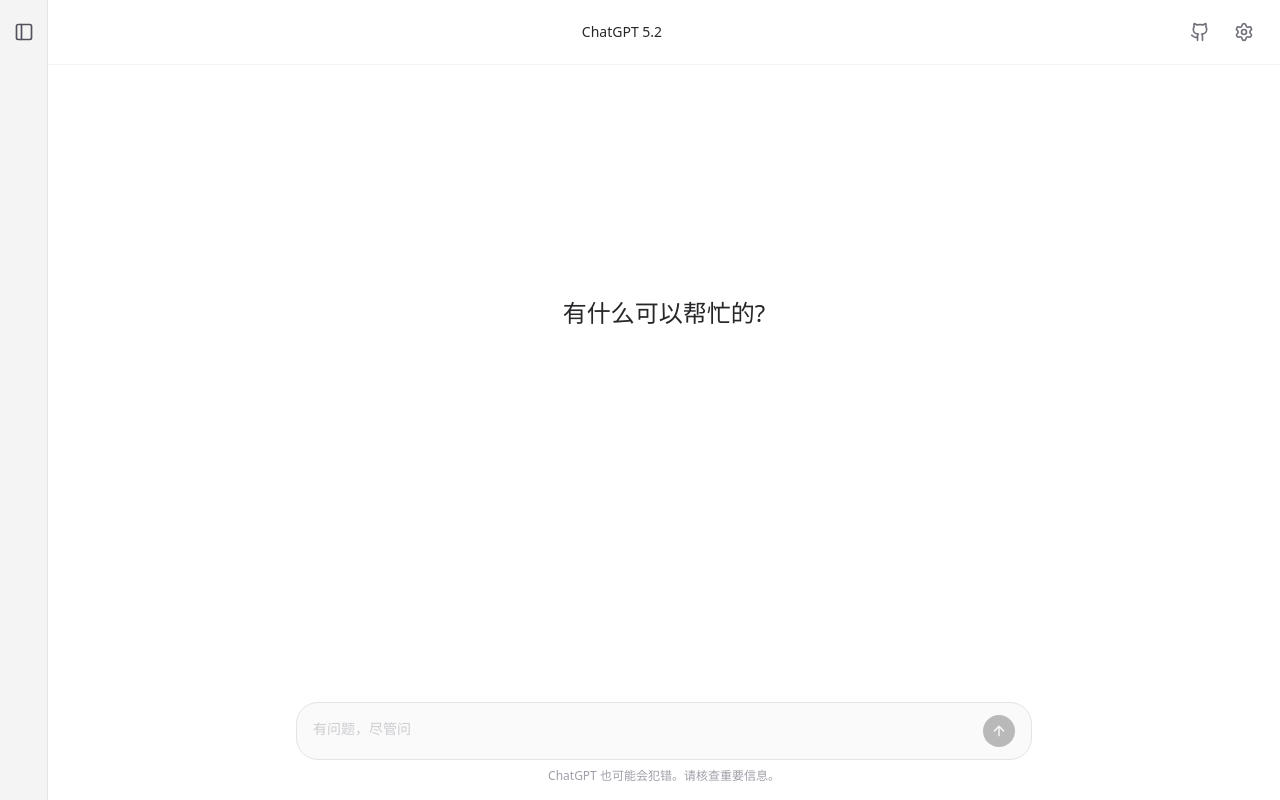
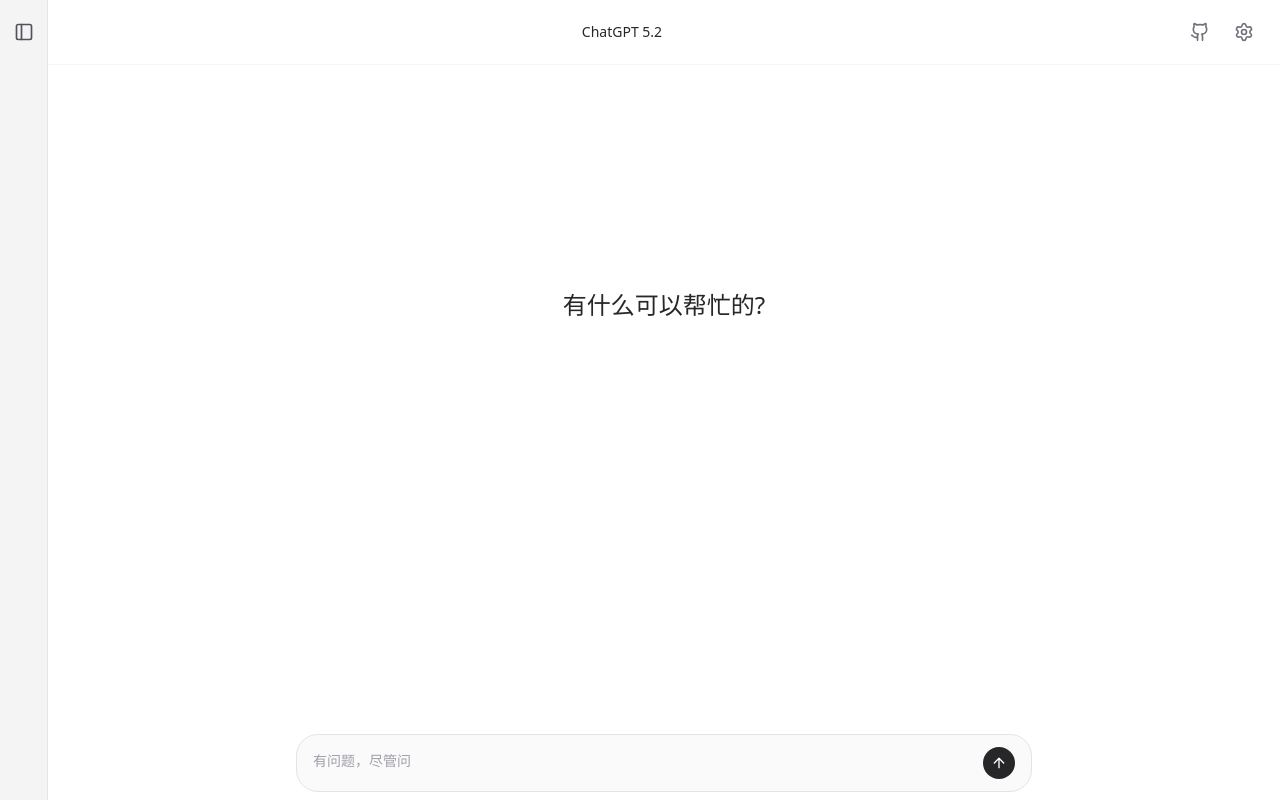
Before and after one commit to csdstar/chat-reader-fork, a Next.js app: page / in a window 1280 px wide. Built offline with nearby package versions, Linux system fonts and the light colour scheme.

Commit message:
Refactor global styles and chat components for improved layout and user experience. Update CSS to ensure full height for body and prevent overflow. Adjust chat area padding and structure for better message display, and remove unnecessary text from message bubbles.

```diff
--- a/src/app/globals.css
+++ b/src/app/globals.css
@@ -84,7 +84,11 @@
   * {
     @apply border-border outline-ring/50;
   }
-  body {
+  html, body {
     @apply bg-background text-foreground;
+    height: 100%;
+    height: 100dvh;
+    overflow: hidden;
+    overscroll-behavior: none;
   }
 }
--- a/src/app/page.tsx
+++ b/src/app/page.tsx
@@ -227,7 +227,7 @@ export default function Home() {
 
   return (
     <div
-      className="flex h-screen bg-white relative"
+      className="flex h-full bg-white relative"
       onDragOver={handleDragOver}
       onDragLeave={handleDragLeave}
       onDrop={handleDrop}
--- a/src/components/chat-area.tsx
+++ b/src/components/chat-area.tsx
@@ -54,22 +54,24 @@ export const ChatArea = forwardRef<HTMLTextAreaElement, ChatAreaProps>(
 
         {/* 聊天内容 - 可滚动，滚动条始终占位 */}
         <div ref={scrollRef} className="flex-1 overflow-y-scroll">
-          <div className="max-w-3xl mx-auto px-4 py-6">
+          <div className="max-w-3xl mx-auto px-4 py-4">
             {messages.length === 0 && (
               <div className="flex flex-col items-center justify-center min-h-[60vh]">
                 <h1 className="text-2xl font-medium text-zinc-800 mb-8">有什么可以帮忙的?</h1>
               </div>
             )}
 
-            {messages.map((msg) => (
-              <MessageBubble key={msg.id} message={msg} fontSize={fontSize} />
-            ))}
+            <div className="space-y-6">
+              {messages.map((msg) => (
+                <MessageBubble key={msg.id} message={msg} fontSize={fontSize} />
+              ))}
+            </div>
           </div>
         </div>
 
         {/* 输入框 */}
         <div className="flex-shrink-0 bg-white">
-          <div className="max-w-3xl mx-auto px-4 py-4">
+          <div className="max-w-3xl mx-auto px-4 py-2">
             <ChatInput
               ref={inputRef}
               onSend={onSendMessage}
@@ -78,9 +80,6 @@ export const ChatArea = forwardRef<HTMLTextAreaElement, ChatAreaProps>(
               isStreaming={isStreaming}
               onSkipStreaming={onSkipStreaming}
             />
-            <p className="text-xs text-center text-zinc-400 mt-2">
-              ChatGPT 也可能会犯错。请核查重要信息。
-            </p>
           </div>
         </div>
       </div>
--- a/src/components/message-bubble.tsx
+++ b/src/components/message-bubble.tsx
@@ -8,7 +8,7 @@ interface MessageBubbleProps {
 export function MessageBubble({ message, fontSize = 16 }: MessageBubbleProps) {
   if (message.role === 'user') {
     return (
-      <div className="flex justify-end mb-6">
+      <div className="flex justify-end">
         <div className="max-w-[70%] rounded-3xl bg-zinc-100 px-5 py-3">
           <p
             className="text-zinc-800 whitespace-pre-wrap"
@@ -23,7 +23,7 @@ export function MessageBubble({ message, fontSize = 16 }: MessageBubbleProps) {
 
   if (message.role === 'system') {
     return (
-      <div className="flex justify-center mb-6">
+      <div className="flex justify-center">
         <div className="rounded-lg bg-amber-50 border border-amber-100 px-4 py-2">
           <p className="text-sm text-amber-700">{message.content}</p>
         </div>
@@ -32,7 +32,7 @@ export function MessageBubble({ message, fontSize = 16 }: MessageBubbleProps) {
   }
 
   return (
-    <div className="mb-6">
+    <div>
       <p
         className="text-zinc-800 whitespace-pre-wrap leading-relaxed"
         style={{ fontSize: `${fontSize}px` }}
```
